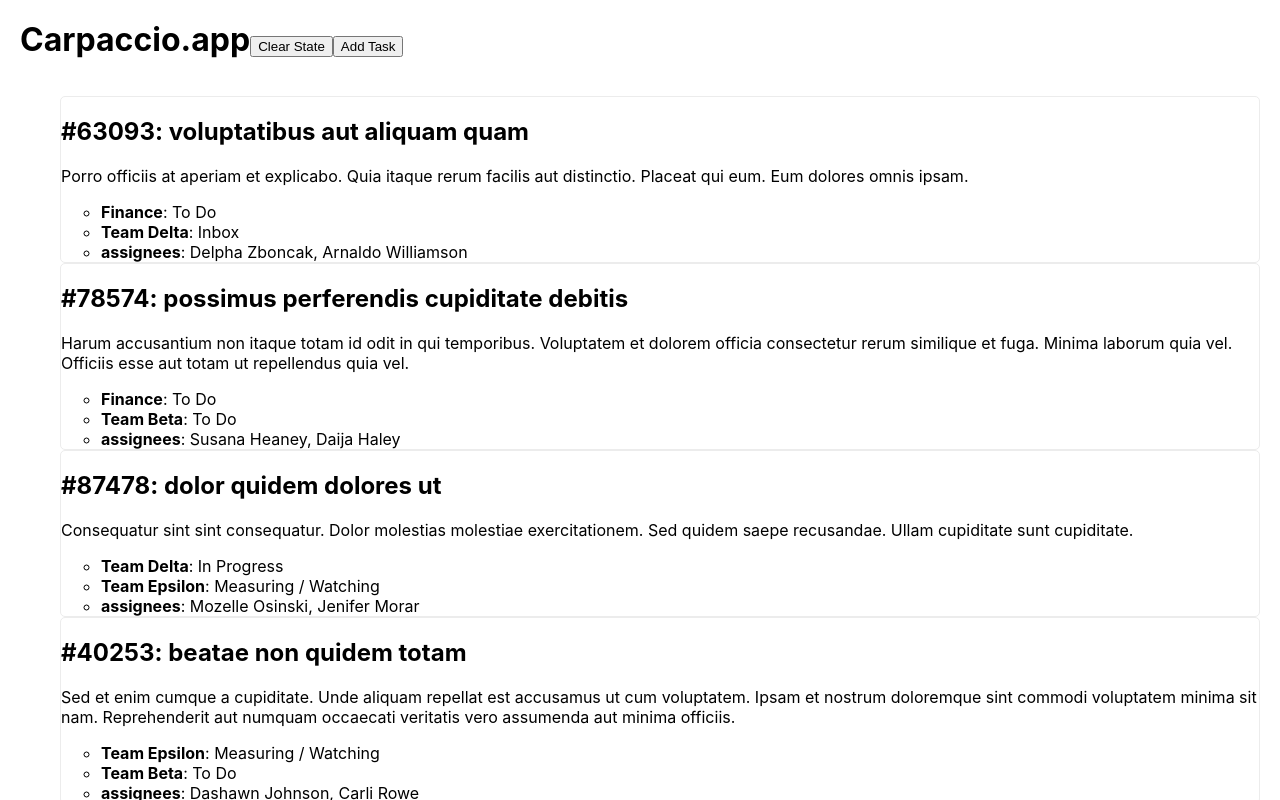
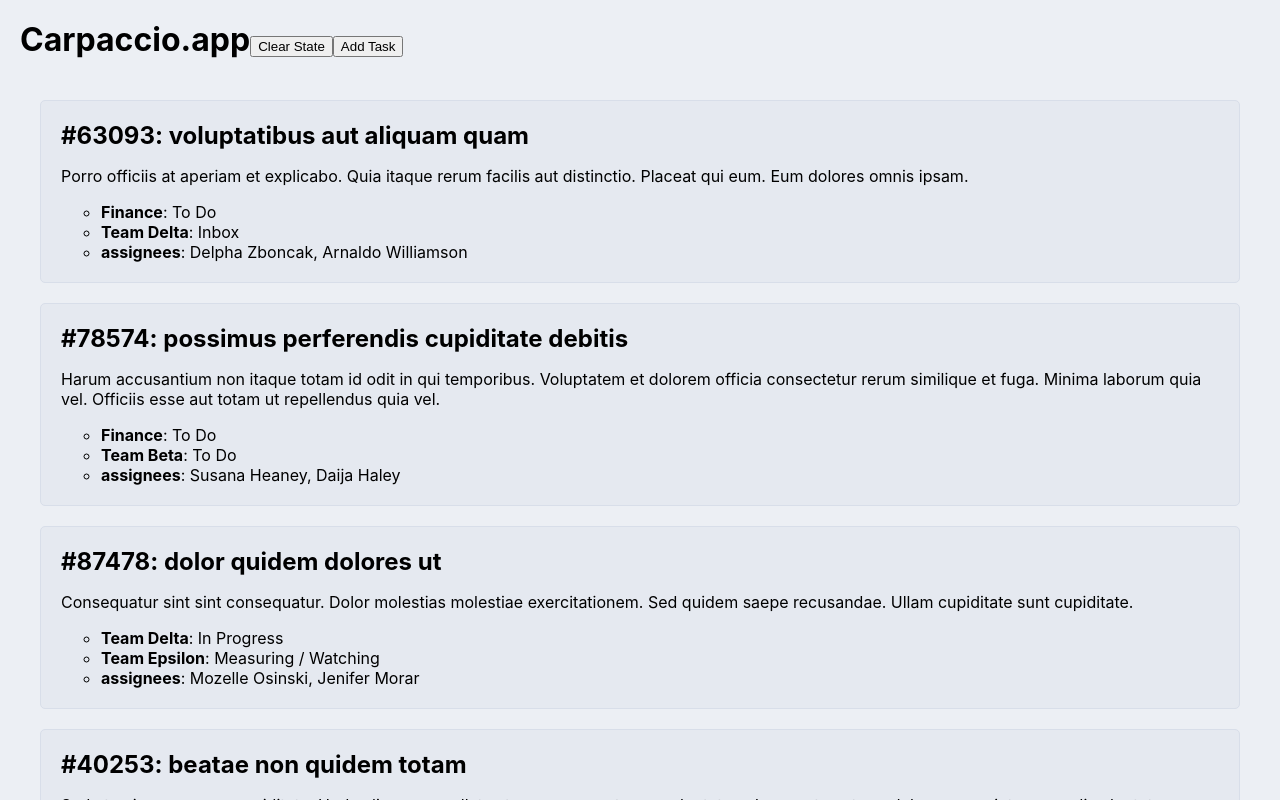
Before and after one commit to andrew8088/carpaccio, a React (Create React App) app: page / in a window 1280 px wide. Shown: the top 800 px of the page. Built offline with nearby package versions, Linux system fonts and the light colour scheme.

Commit message:
clean up some styling

```diff
--- a/src/TaskCard.tsx
+++ b/src/TaskCard.tsx
@@ -7,7 +7,7 @@ interface TaskCardProps {
 
 export default function TaskCard({ task }: TaskCardProps) {
   return (
-    <section style={{ border: "1px solid #ececec", borderRadius: "5px" }}>
+    <section className="taskCard">
       <h1>
         <strong>#{task.id}</strong>: {task.title}
       </h1>
--- a/src/TaskList.tsx
+++ b/src/TaskList.tsx
@@ -7,9 +7,17 @@ interface TaskListProps {
 
 export default function TaskList({ tasks }: TaskListProps) {
   return (
-    <ul>
+    <ul
+      style={{
+        listStyleType: "none",
+        margin: 0,
+        padding: 0,
+      }}
+    >
       {tasks.map((t) => (
-        <TaskCard key={t.id} task={t} />
+        <li>
+          <TaskCard key={t.id} task={t} />
+        </li>
       ))}
     </ul>
   );
--- a/src/index.css
+++ b/src/index.css
@@ -5,6 +5,7 @@ body {
     sans-serif;
   -webkit-font-smoothing: antialiased;
   -moz-osx-font-smoothing: grayscale;
+  background: #eceff4;
 }
 
 code {
@@ -15,3 +16,15 @@ code {
 .main {
     margin: 20px;
 }
+
+.taskCard {
+    background: #e5e9f0;
+    border: 1px solid #d8dee9;
+    border-radius: 5px;
+    margin: 20px;
+    padding: 20px;
+}
+
+.taskCard h1 {
+    margin: 0;
+}
```
